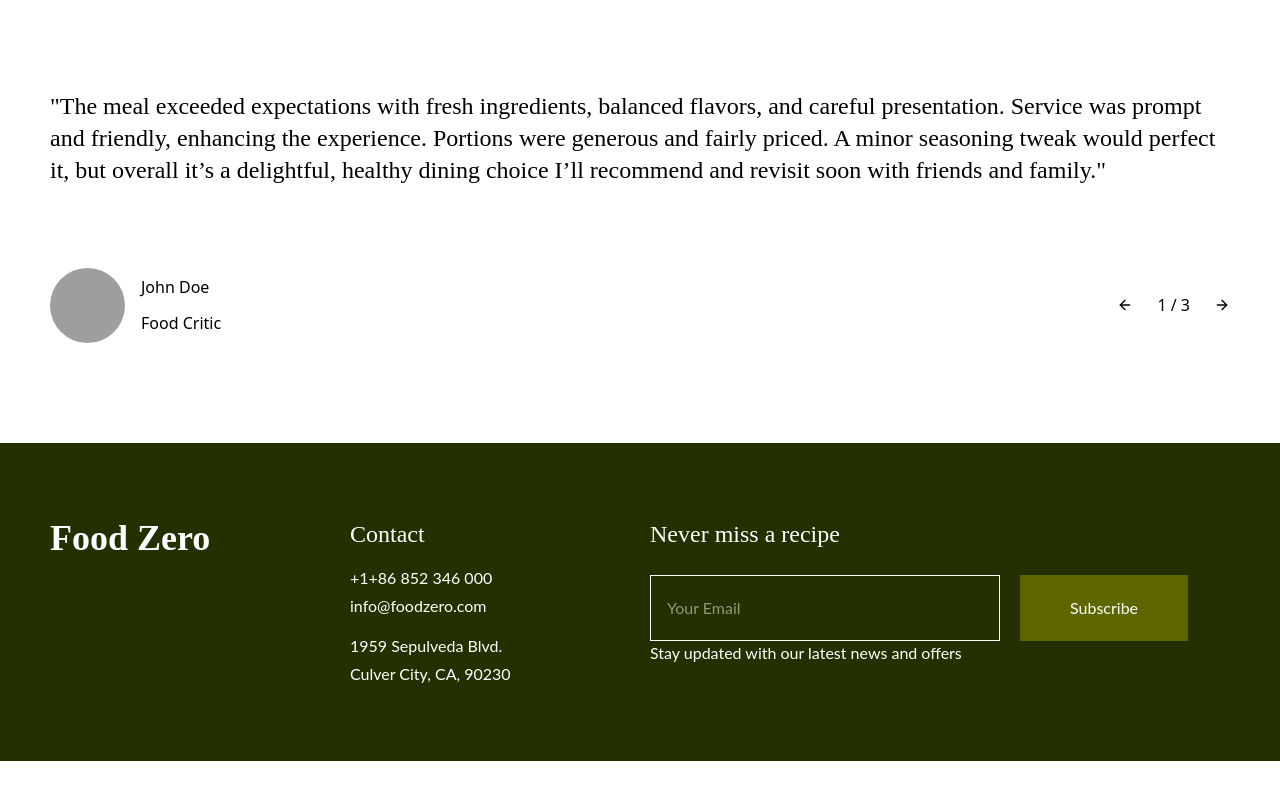
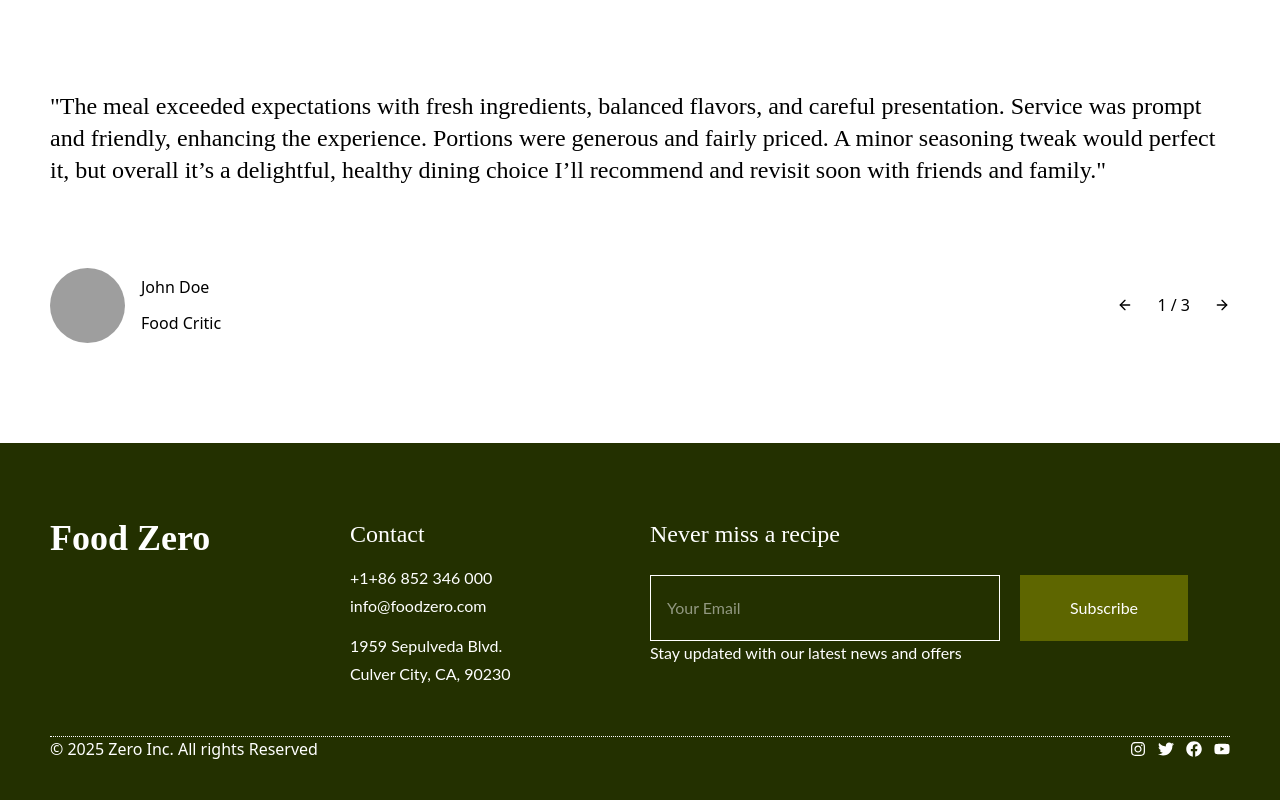
Before and after one commit to shiranlakshitha/FoodZero-React, a React (Vite) app: page / in a window 1280 px wide. Shown: the part 6029-6829 px from the top of the page. Before the commit the page ends 6790 px from the top, so only its background shows below. Built offline with nearby package versions, Linux system fonts and the light colour scheme; grey boxes are pictures that could not be loaded.

Commit message:
feat: enhance Footer component with social media icons and styling

```diff
--- a/src/components/Footer.tsx
+++ b/src/components/Footer.tsx
@@ -1,9 +1,12 @@
-
+import { FaInstagram } from "react-icons/fa";
+import { FaTwitter } from "react-icons/fa";
+import { FaFacebook } from "react-icons/fa";
+import { FaYoutube } from "react-icons/fa";
 
 const Footer = () => {
   return (
     <div className="px-[50px] bg-[#233000] py-[75px] text-white">
-        <div className="grid grid-cols-4 gap-5">
+        <div className="grid grid-cols-4 gap-5 border-b-1 border-dotted pb-[50px] border-white">
             <div>
                 <h1 className="text-4xl font-bold font-rufina">Food Zero</h1>
             </div>
@@ -27,7 +30,17 @@ const Footer = () => {
                 <p className="mt-[15px]font-semibold font-lato">Stay updated with our latest news and offers</p>
             </div>
         </div>
-        <div></div>
+        <div className="flex justify-between items-center">
+            <div>
+               <p> © 2025 Zero Inc. All rights Reserved</p>
+            </div>
+            <div className="flex flex-row gap-3 items-center text-white">
+                <FaInstagram />
+                <FaTwitter />
+                <FaFacebook />
+                <FaYoutube />
+            </div>
+        </div>
     </div>
   )
 }
```
